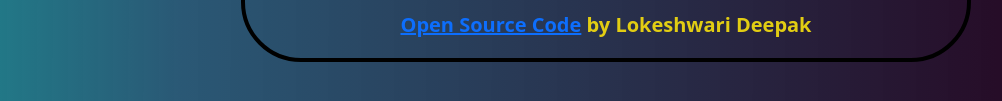
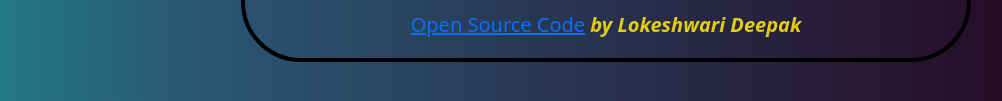
Before and after one commit to lokeshwarideepak/My-lovely-weather-app, a plain HTML site: page sheCodes 6/index.html in a window 1280 px wide. Shown: the part 649-750 px from the top of the page, without its empty margins (34-1036 px from the left). Drawn offline with nearby package versions, Linux system fonts and the light colour scheme.

Commit message:
coder name design and bold applied

```diff
--- a/sheCodes 6/index.html
+++ b/sheCodes 6/index.html
@@ -94,10 +94,9 @@
     </div> <br />
     </div>
     </div>
-
- <p class="footer text-center"><strong>
+ <p class="footer text-center">
        <a href="https://github.com/lokeshwarideepak/My-lovely-weather-app"
-        target="_blank"> Open Source Code</a> by Lokeshwari Deepak</strong></p>
+        target="_blank"> Open Source Code</a> <strong><em>by Lokeshwari Deepak</em></strong></p>
      <script src="src/index.js"></script>
 </body>
 
```
